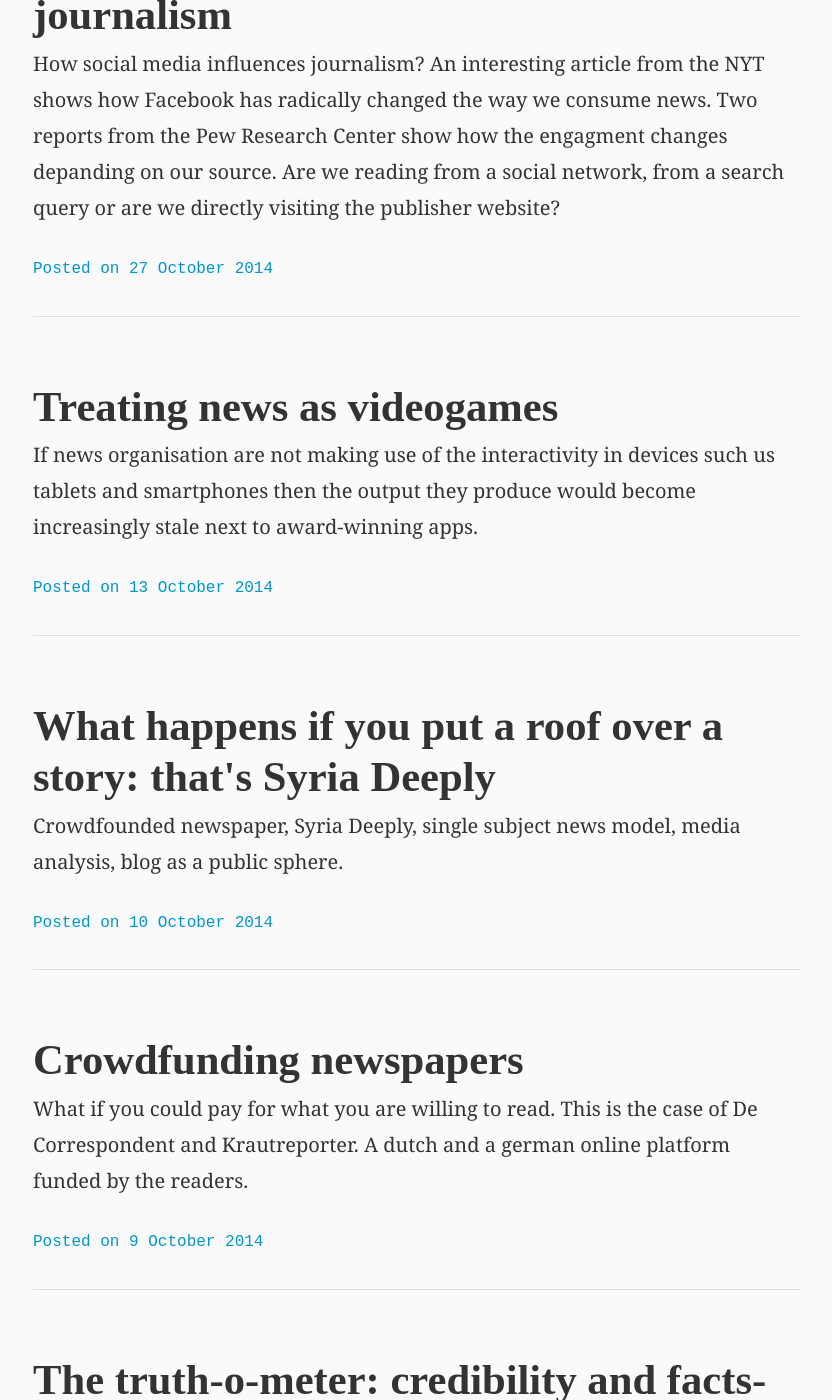
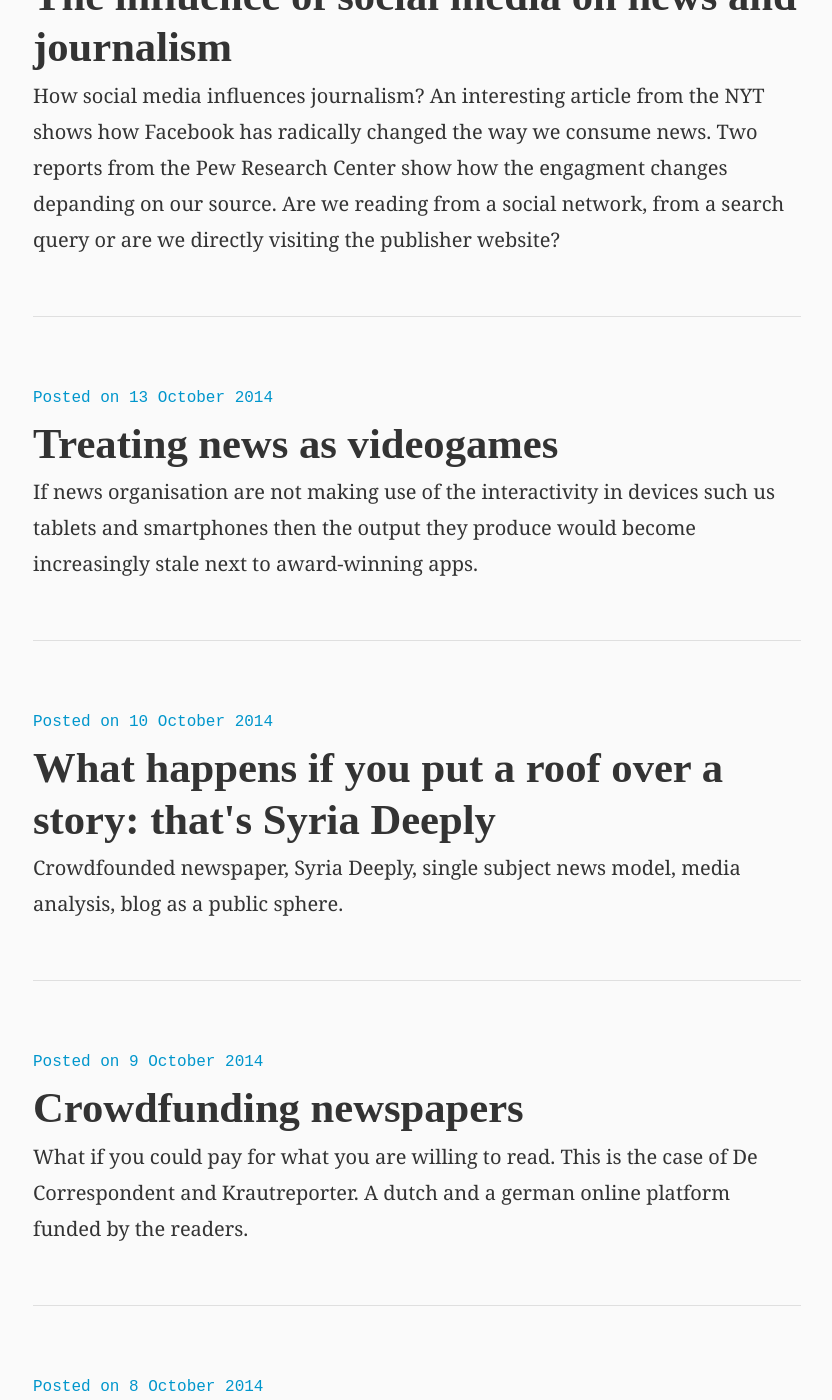
Before and after one commit to aminalhazwani/blog.newsboy.co, a Jekyll site: the page built from index.html, in a window 1280 px wide and 1400 px high, scrolled down 207 px. Shown: the whole window, without its empty margins (223-1055 px from the left). Built offline with Jekyll 4.4.1, drawn with Linux system fonts in a browser that asks for light colours; the list of posts is cut into pages by our own code; some of the changed text lies outside the part shown.

Commit message:
Minor changes to index loop

```diff
--- a/index.html
+++ b/index.html
@@ -8,9 +8,9 @@ layout: default
     {% for post in paginator.posts %}
       <div class="post">
         <a href="{{ post.url | prepend: site.baseurl }}" class="post-link">
+          <p class="post-meta">Posted on {{ post.date | date: "%-d %B %Y" }}</p>
           <h3 class="post-title">{{ post.title }}</h3>
           <p class="post-summary">{{ post.summary }}</p>
-          <p class="post-meta">Posted on {{ post.date | date: "%-d %B %Y" }}</p>
         </a>
       </div>
     {% endfor %}
```
